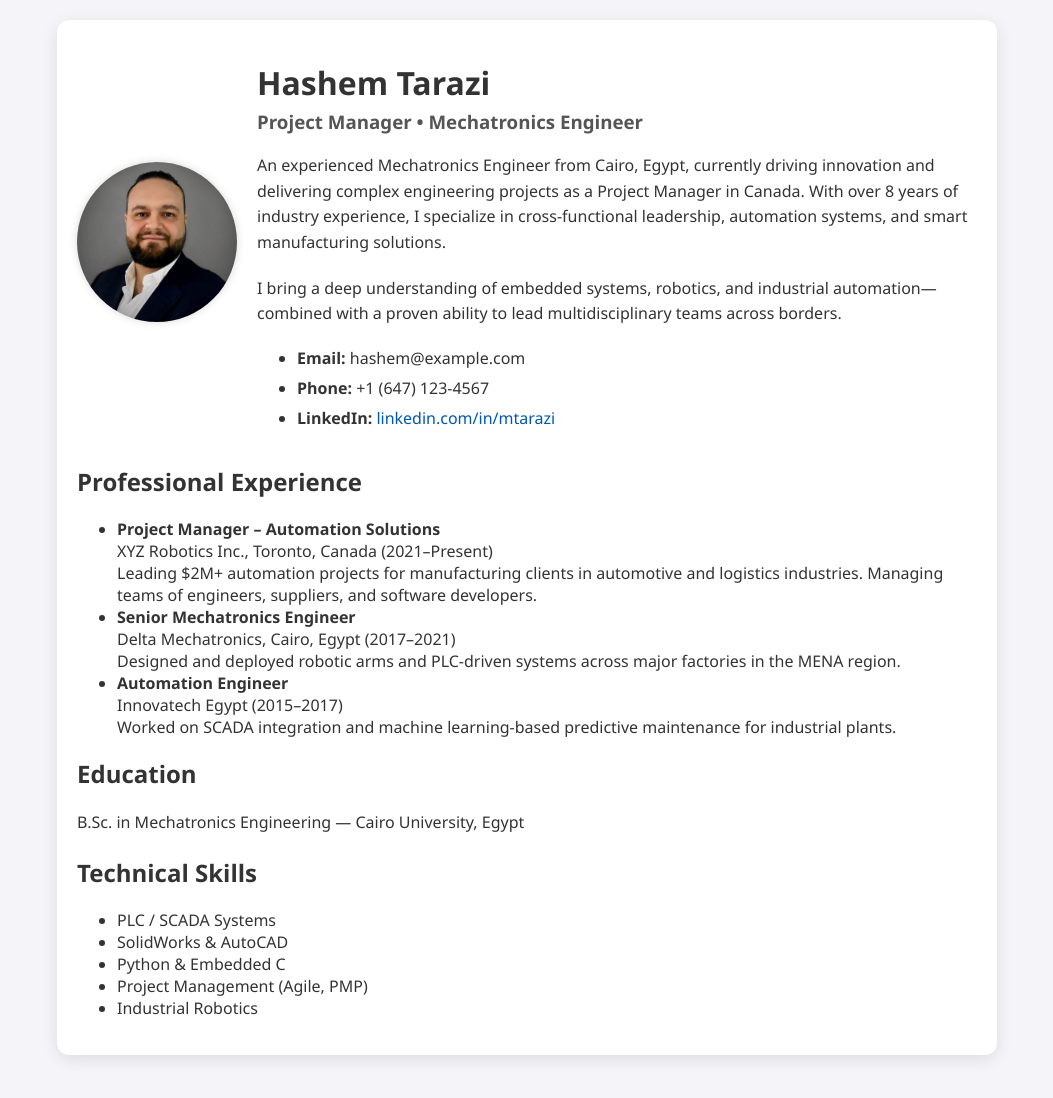
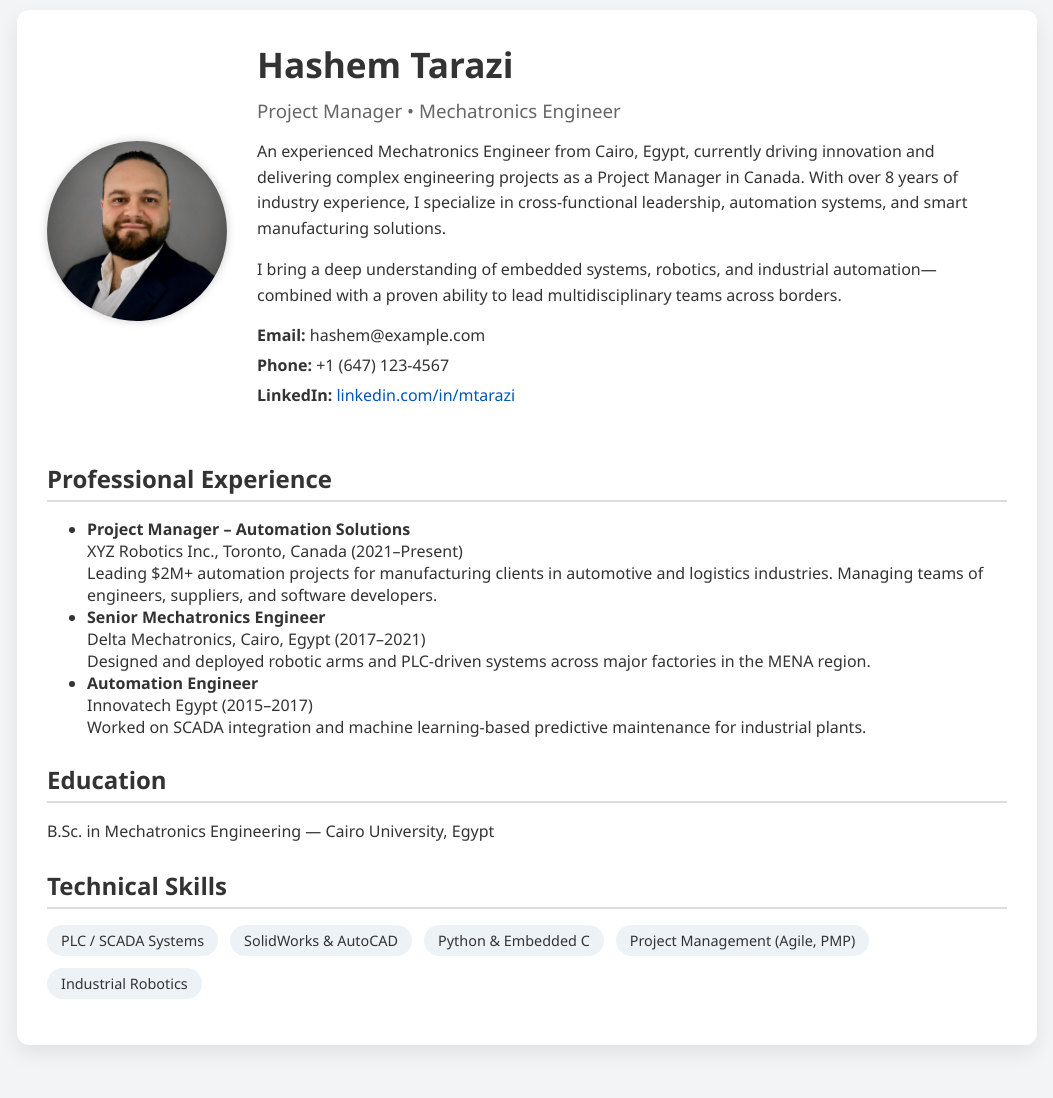
Before and after one commit to gamepump/MentOff, a plain HTML site: page index.html in a window 1280 px wide. Shown: the part 40-1138 px from the top of the page, without its empty margins (113-1166 px from the left). Drawn offline with Linux system fonts and the light colour scheme.

Commit message:
Update style.css

```diff
--- a/style.css
+++ b/style.css
@@ -1,32 +1,33 @@
 body {
   margin: 0;
   font-family: 'Segoe UI', Tahoma, Geneva, Verdana, sans-serif;
-  background: #f4f4f9;
+  background: #f3f4f6;
   color: #333;
 }
 
 .container {
-  max-width: 900px;
-  margin: 60px auto;
-  padding: 20px;
+  max-width: 960px;
+  margin: 50px auto;
+  padding: 30px;
   background: white;
   border-radius: 12px;
-  box-shadow: 0 4px 16px rgba(0,0,0,0.1);
+  box-shadow: 0 8px 20px rgba(0,0,0,0.08);
 }
 
 .profile {
   display: flex;
   flex-wrap: wrap;
   align-items: center;
-  gap: 20px;
+  gap: 30px;
+  margin-bottom: 30px;
 }
 
 .profile-pic {
-  width: 160px;
-  height: 160px;
+  width: 180px;
+  height: 180px;
   object-fit: cover;
   border-radius: 50%;
-  box-shadow: 0 0 8px rgba(0,0,0,0.15);
+  box-shadow: 0 0 10px rgba(0,0,0,0.2);
 }
 
 .info {
@@ -34,17 +35,25 @@ body {
 }
 
 h1 {
-  margin-bottom: 5px;
+  margin: 0;
+  font-size: 2.2rem;
 }
 
 h3 {
-  margin-top: 0;
-  color: #555;
+  margin: 10px 0;
+  color: #666;
+  font-weight: 500;
 }
 
 p {
-  margin: 10px 0 20px;
   line-height: 1.6;
+  margin-bottom: 10px;
+}
+
+.contacts {
+  list-style: none;
+  padding: 0;
+  margin-top: 15px;
 }
 
 .contacts li {
@@ -55,3 +64,29 @@ p {
   color: #0056b3;
   text-decoration: none;
 }
+
+.sections {
+  margin-top: 40px;
+}
+
+.sections h2 {
+  border-bottom: 2px solid #ddd;
+  padding-bottom: 5px;
+  margin-top: 25px;
+  margin-bottom: 15px;
+}
+
+.skills {
+  display: flex;
+  flex-wrap: wrap;
+  list-style: none;
+  padding: 0;
+  gap: 12px;
+}
+
+.skills li {
+  background: #edf2f7;
+  padding: 6px 14px;
+  border-radius: 20px;
+  font-size: 0.9rem;
+}
```
